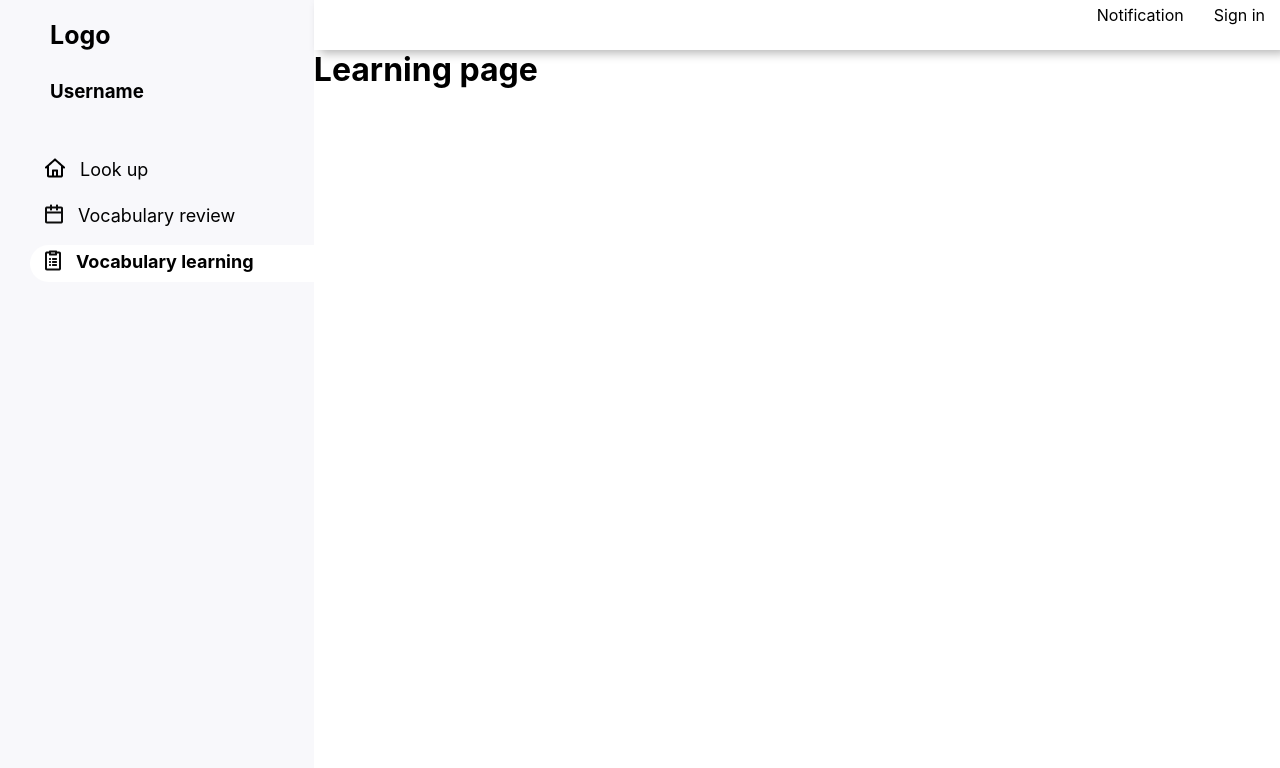
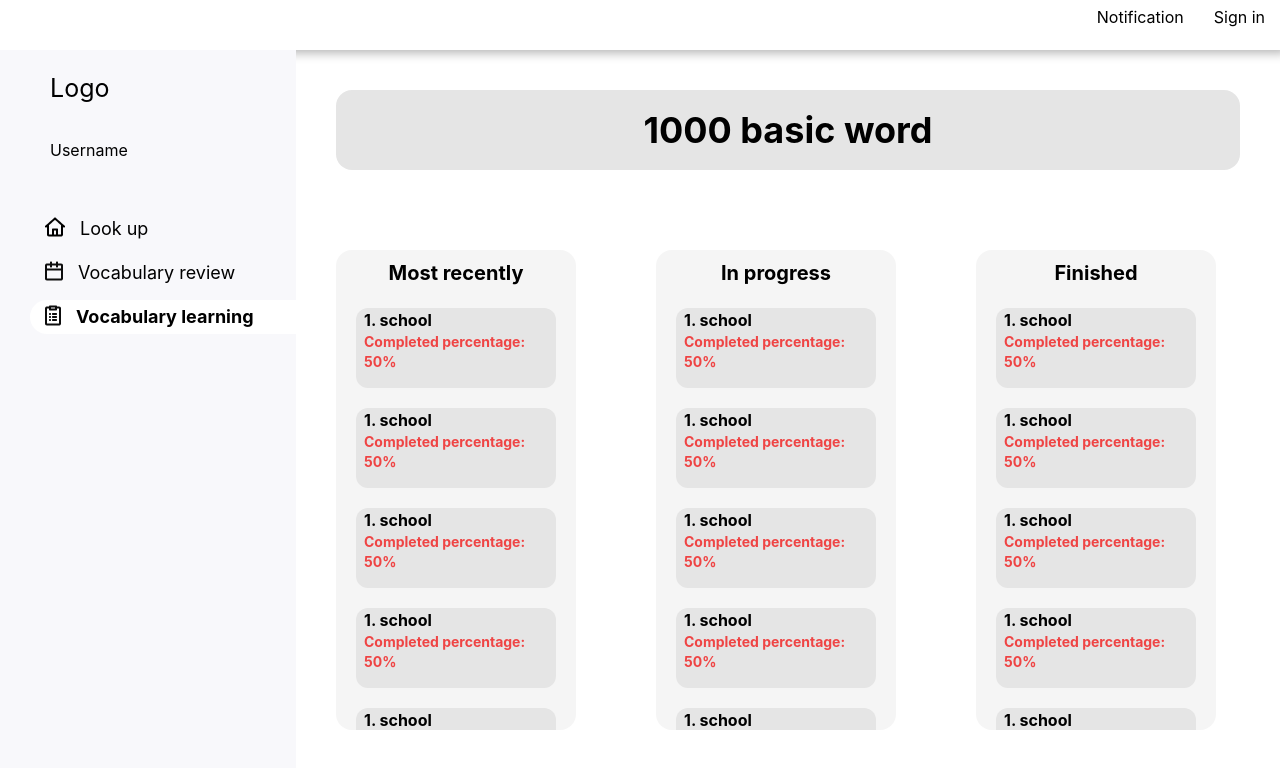
Before and after one commit to nguyennam5902/itss_jp_1, a React (Create React App) app in the folder frontend/: page /learning in a window 1280 px wide. Shown: the top 768 px of the page. Built offline with nearby package versions, Linux system fonts and the light colour scheme.

Commit message:
add layout progress learning page

```diff
--- a/frontend/package.json
+++ b/frontend/package.json
@@ -35,5 +35,8 @@
       "last 1 firefox version",
       "last 1 safari version"
     ]
+  },
+  "devDependencies": {
+    "tailwindcss": "^3.3.5"
   }
 }
--- a/frontend/src/App.js
+++ b/frontend/src/App.js
@@ -8,11 +8,9 @@ import Header from './components/Header.jsx';
 const App = () => {
   return (
     <BrowserRouter>
-
-    <Sidebar>
       <Header>
       </Header>
-
+      <Sidebar>
         <Routes>
           <Route path = "/"element = {<Search/>} />
           <Route path = "/search"element = {<Search/>} />
--- /dev/null
+++ b/frontend/src/components/Topic.jsx
@@ -0,0 +1,17 @@
+import React from 'react'
+
+const Topic = () => {
+    const topic = {
+        id: "1",
+        name : "school",
+        percentage: "50%"
+    }
+  return (
+    <div className="bg-neutral-200 m-5 h-20 pl-2 rounded-xl">
+      <h3 className="font-bold mt-0">{topic.id}. {topic.name}</h3>
+      <h4 className="font-bold text-red-500 text-sm mb-0">Completed percentage: {topic.percentage}</h4>
+    </div>
+  )
+}
+
+export default Topic
--- a/frontend/src/index.css
+++ b/frontend/src/index.css
@@ -1,3 +1,7 @@
+@tailwind base;
+@tailwind components;
+@tailwind utilities;
+
 body {
   margin: 0;
   font-family: -apple-system, BlinkMacSystemFont, 'Segoe UI', 'Roboto', 'Oxygen',
--- a/frontend/src/pages/Learning.jsx
+++ b/frontend/src/pages/Learning.jsx
@@ -1,11 +1,46 @@
 import React from 'react'
+import Topic from '../components/Topic';
 
 const Learning = () => {
   return (
-    <div>
-      <h1>
-        Learning page
-      </h1>
+    <div className="w-full">
+        <div className = "m-10 bg-neutral-200 flex h-20 rounded-2xl justify-center items-center">
+          <h1 className="text-4xl font-bold">
+            1000 basic word
+          </h1>
+        </div>
+        <div className=' flex flex-wrap'>
+          <div className="bg-neutral-100 h-[60vh] w-60 m-10 rounded-2xl overflow-y-auto">
+            <h2 className="font-bold text-center mt-2 text-[20px]"> Most recently</h2>
+              <Topic/>
+              <Topic/>
+              <Topic/>
+              <Topic/>
+              <Topic/>
+              <Topic/>
+          </div>
+          <div className="bg-neutral-100 h-[60vh] w-60 m-10 rounded-2xl overflow-y-auto">
+            <h2 className="font-bold text-center mt-2 text-[20px]">In progress</h2>
+            <Topic/>
+            <Topic/>
+            <Topic/>
+            <Topic/>
+            <Topic/>
+            <Topic/>
+            <Topic/>
+          </div>
+          <div className="bg-neutral-100 h-[60vh] w-60 m-10 rounded-2xl overflow-y-auto">
+            <h2 className="font-bold text-center mt-2 text-[20px]">Finished</h2>
+              <Topic/>
+              <Topic/>
+              <Topic/>
+              <Topic/>
+              <Topic/>
+              <Topic/>
+
+          </div>
+        </div>
+
     </div>
   )
 }
--- /dev/null
+++ b/frontend/tailwind.config.js
@@ -0,0 +1,14 @@
+/** @type {import('tailwindcss').Config} */
+module.exports = {
+  content: [
+    "./src/**/*.{js,jsx,ts,tsx}"
+  ],
+  theme: {
+    extend: {
+      colors: {
+        'grey-common': '#f6f6f6',
+      },
+    },
+  },
+  plugins: [],
+}
```
Also changed, not shown: frontend/src/logo.svg (deleted), 1 other file (tests, documents, lock files or other folders). Lines whose indentation alone changed are shown as unchanged.
